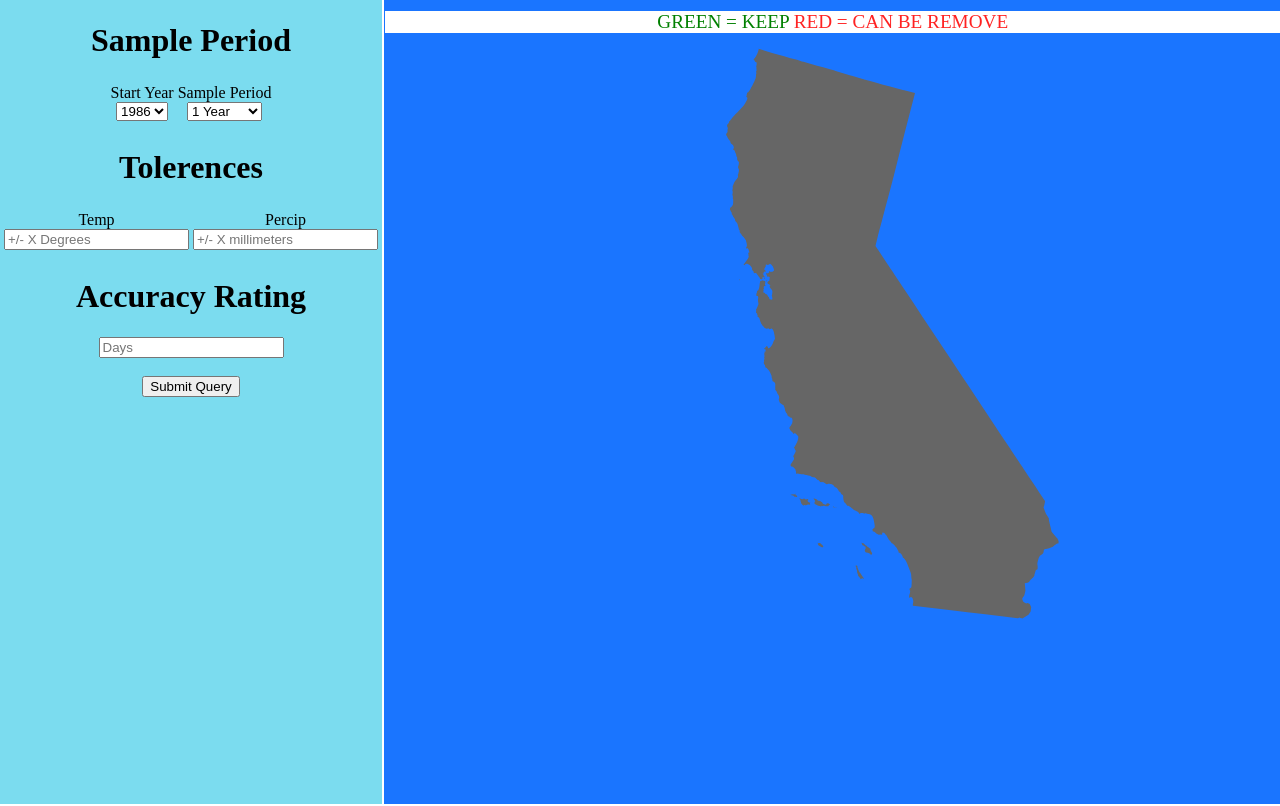
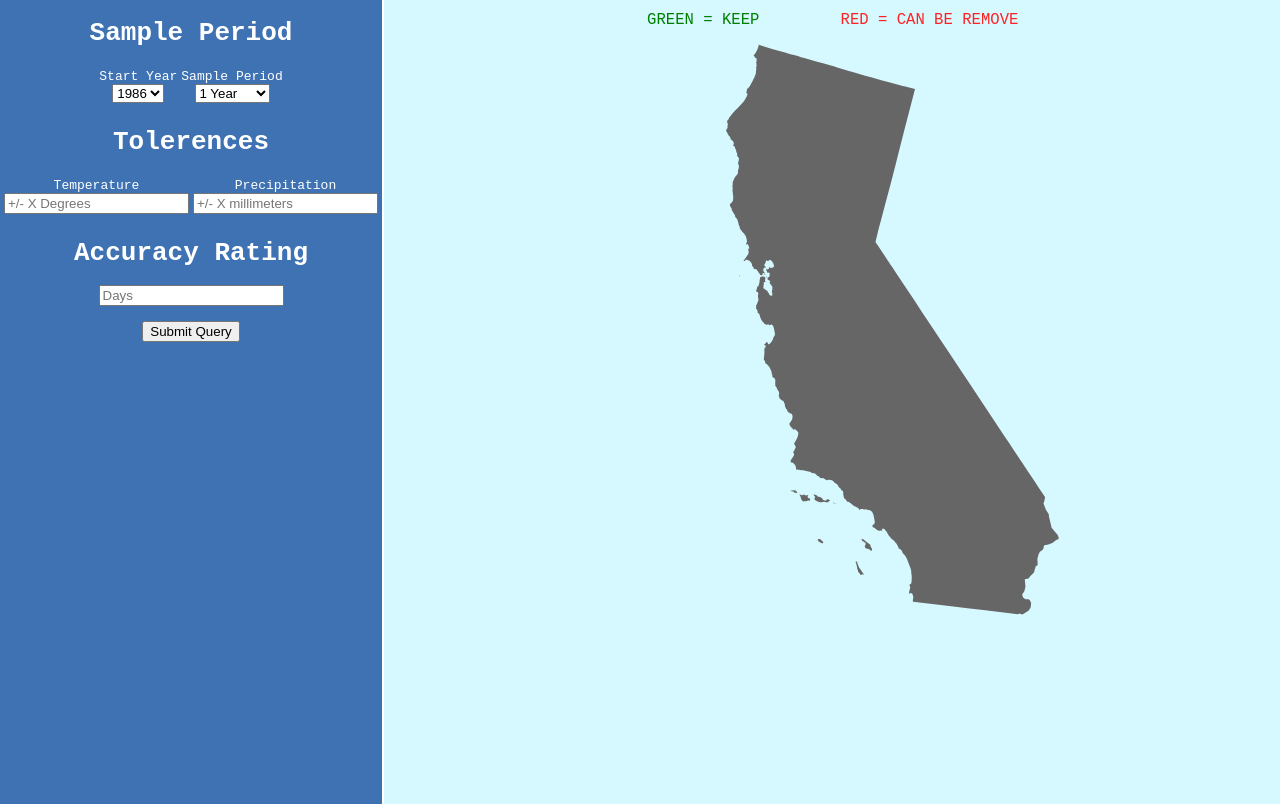
Before and after one commit to curiouskunal/2XB3_FinalProject, an Electron app: page Frontend/index.html in a window 1280 px wide. Drawn offline with Linux system fonts and the light colour scheme; no server answers.

Commit message:
Updated fronted UI

```diff
--- a/Frontend/index.html
+++ b/Frontend/index.html
@@ -21,7 +21,7 @@
     <!-------------------           input pane             ---------------------->
     <!--------------------------------------------------------------------------->
     <tr>
-        <td width="29.5%" class="bg1" style="vertical-align: top;text-align: center;">
+        <td width="29.5%" class="bg1" style="vertical-align: top;text-align: center; color:white">
             <h1>Sample Period</h1>
             <table style="display: inline-block">
                 <tr>
@@ -104,12 +104,12 @@
             <table style="display: inline-block">
                 <tr>
                     <td>
-                        Temp
+                        Temperature
                         <br>
                         <input id="temp" type="number" min="0" placeholder="+/- X Degrees">
                     </td>
                     <td>
-                        Percip
+                        Precipitation
                         <br>
                         <input id="percip" type="number" min="0" placeholder="+/- X millimeters">
                     </td>
@@ -124,9 +124,12 @@
         </td>
         <td class="bg2" style="vertical-align: top;text-align: center;">
             <div style="height: 10px"></div>
-            <div style="vertical-align: middle;background-color: white">
+            <div style="vertical-align: middle;">
+
                 <a style="color: green; font-size: larger;">GREEN = KEEP</a>
+                <a style="color: #D5F9FF; font-size: larger;">_______</a>
                 <a style="color: #FF2222; font-size: larger;">RED = CAN BE REMOVE</a>
+
             </div>
             <div style="height: 10px"></div>
             <div id="msg"></div>
--- a/Frontend/main.css
+++ b/Frontend/main.css
@@ -1,6 +1,6 @@
 html{ height: 100%}
-body{ height: 100%; overflow:hidden;}
+body{ height: 100%; overflow:hidden; font-family: monospace}
 
 /*Colours*/
-.bg1{background-color:  #7BDCEF }
-.bg2{background-color:  #1a75ff}
+.bg1{background-color:  #3E72B3}
+.bg2{background-color:  #D5F9FF}
```
